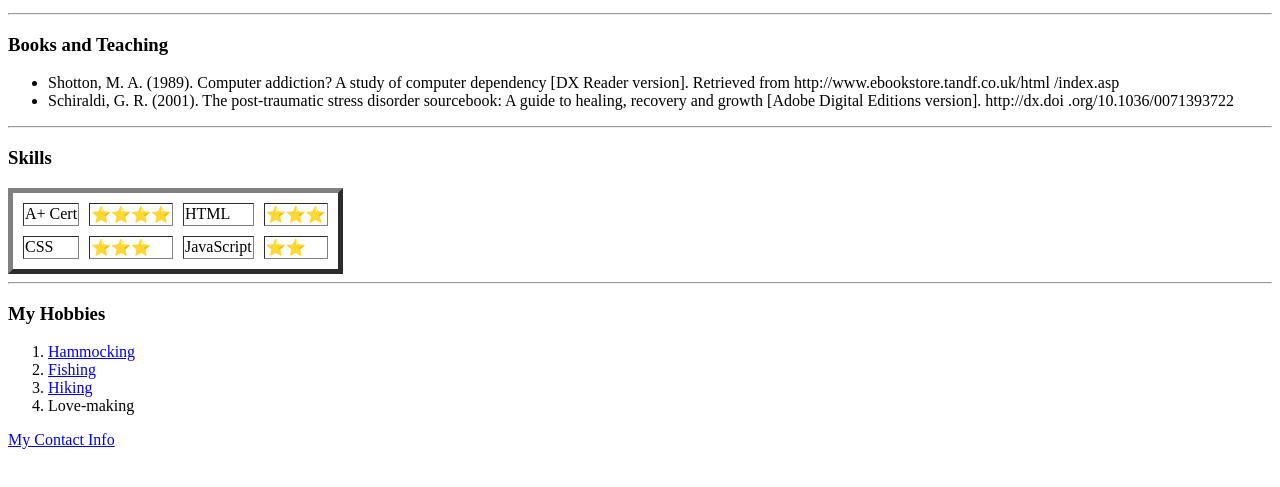
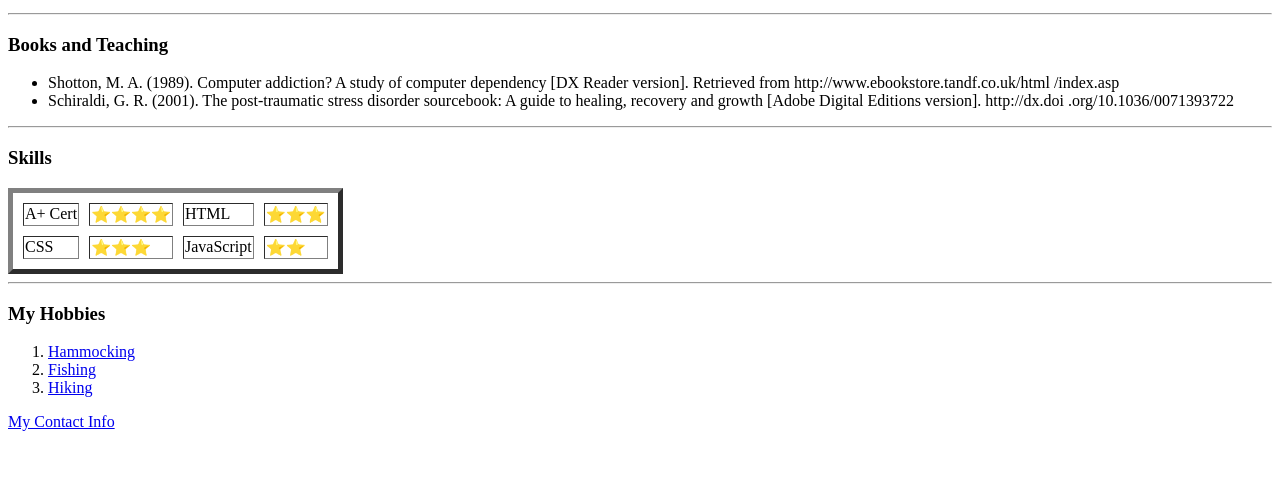
Before and after one commit to bhofer7778/cv, a plain HTML site: page index.html in a window 1280 px wide. Shown: the part 171-658 px from the top of the page. Drawn offline with Linux system fonts and the light colour scheme.

Commit message:
Update index.html

```diff
--- a/index.html
+++ b/index.html
@@ -47,7 +47,6 @@
     <li><a href="https://octopusoutfitters.com/blogs/news/the-ultimate-beginners-guide-to-hammocking">Hammocking</a></li>
     <li><a href="https://parks.snco.us/44/Fishing">Fishing</a></li>
     <li><a href="https://www.rei.com/learn/c/hiking">Hiking</a></li>
-    <li>Love-making</li>
   </ol>
   <a href="My Contact Info.html">My Contact Info</a>
 </body>
```
